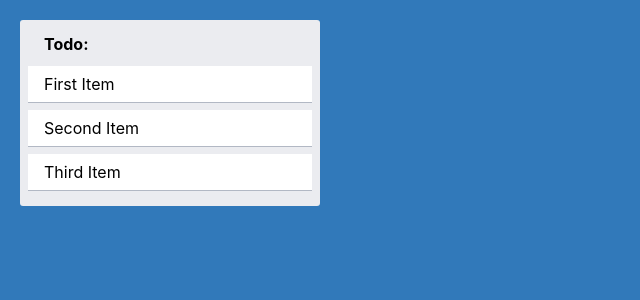
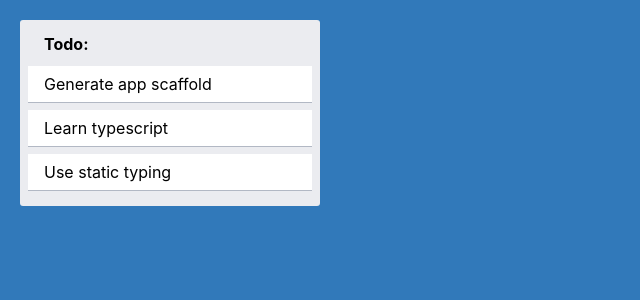
Before and after one commit to sale4319/trello-clone-fullstack, a React (Create React App) app: page / in a window 1280 px wide. Shown: the top 300 px of the page, without its empty margins (0-640 px from the left). Built offline with nearby package versions, Linux system fonts and the light colour scheme.

Commit message:
feat: add column component

```diff
--- a/src/App.tsx
+++ b/src/App.tsx
@@ -1,19 +1,10 @@
-import {
-  AppContainer,
-  CardContainer,
-  ColumnContainer,
-  ColumnTitle,
-} from "./styles";
+import { Column } from "./Column";
+import { AppContainer } from "./styles";
 
 export function App() {
   return (
     <AppContainer>
-      <ColumnContainer>
-        <ColumnTitle>Todo:</ColumnTitle>
-        <CardContainer>First Item</CardContainer>
-        <CardContainer>Second Item</CardContainer>
-        <CardContainer>Third Item</CardContainer>
-      </ColumnContainer>
+      <Column text="Todo:" />
     </AppContainer>
   );
 }
--- /dev/null
+++ b/src/Column.tsx
@@ -0,0 +1,16 @@
+import { ColumnContainer, ColumnTitle, CardContainer } from "./styles";
+
+type ColumnProps = {
+  text: string;
+};
+
+export const Column = ({ text }: ColumnProps) => {
+  return (
+    <ColumnContainer>
+      <ColumnTitle>{text}</ColumnTitle>
+      <CardContainer>Generate app scaffold</CardContainer>
+      <CardContainer>Learn typescript</CardContainer>
+      <CardContainer>Use static typing</CardContainer>
+    </ColumnContainer>
+  );
+};
```
